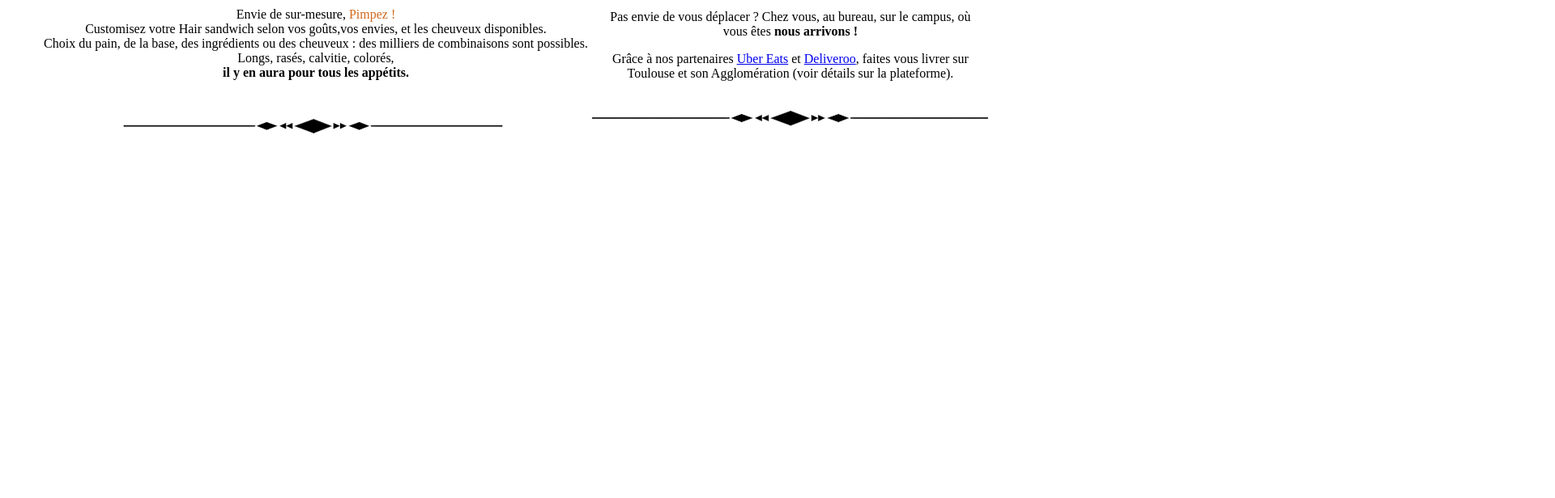
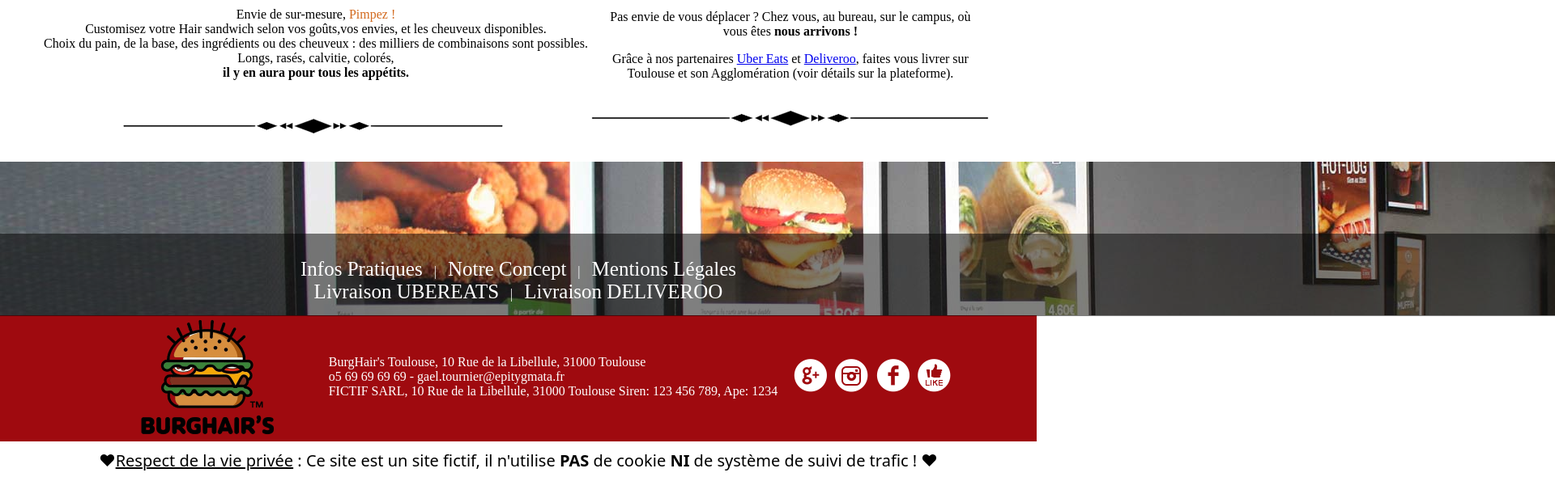
Before and after one commit to FlyingCow31/Burghairs, a plain HTML site: page index.html in a window 1280 px wide. Shown: the part 1012-1628 px from the top of the page at 81% size, 1920 px wide, since content can reach past the window. Before the commit the page ends 1308 px from the top, so only its background shows below. Drawn offline with Linux system fonts and the light colour scheme.

Commit message:
Some style added
+ Finished the footer in copy/paste
+ added it to the main page
+ Added a cookie terms text
Need to do:
- Fix some style bug like put some shadow to the black rectangle and fix the images which take too much space.

```diff
--- a/index.html
+++ b/index.html
@@ -4,6 +4,7 @@
      <meta charset="UTF-8">
      <meta name="viewport" content="width=device-width, initial-scale=1.0">
 <link rel="stylesheet" href="stylesheet/hero.css">
+<link rel="stylesheet" href="stylesheet/footer.css">
 
      <title>BurgHairs</title>
 </head>
@@ -94,6 +95,46 @@
                <img src="img/rsz_linesep.png" class="lineseprsz">
           </div>
      </section>
+     <section class="footer">
+
+          <nav class="shadowfooter">
+               <div class="navfooter">
+                    <img src="img/bandeau--pimpmyburger.jpg" class="dinningfooter">
+                    <div class="carregrisfooter"></div>
+                    <p class="linksfooter">
+                         <a href="infospratiques.html">Infos Pratiques</a>
+                         |
+                         <a href="Notreconcept.html">Notre Concept</a>
+                         |
+                         <a href="mentionslegales.html">Mentions Légales</a>
+                         <br>
+                         <a href="https://www.ubereats.com/fr/store/pimp-my-burger/BGC2jMfgSa-TY3Xdy_XNPw">Livraison UBEREATS</a>
+                         |
+                         <a href="https://deliveroo.fr/fr/menu/toulouse/saint-agne/pimp-my-burger">Livraison DELIVEROO</a>
+
+                    </p>
+               </div>
+          </nav>
+
+          <div class="redfooter">
+               <img src="img/burghairslogo.png" alt="burgHairs" class="logofooter">
+               <p>
+                    BurgHair's Toulouse, 10 Rue de la Libellule, 31000 Toulouse
+                    <br>
+                    o5 69 69 69 69 - gael.tournier@epitygmata.fr
+                    <br>
+                    FICTIF SARL, 10 Rue de la Libellule, 31000 Toulouse Siren: 123 456 789, Ape: 1234
+               </p>
+
+               <a href="https://plus.google.com/103592962360260505978/"><img src="img/gplusb.png" alt="gplus" class="gplus"></a>
+               <a href="https://instagram.com/pimpmyburger#"><img src="img/instab.png" alt="insta" class="insta"></a>
+               <a href="https://www.facebook.com/PimpMyBurger"><img src="img/fbb.png" alt="fb" class="fb"></a>
+               <a href="https://www.facebook.com/share.php?u=https://pimpmyburger.fr/"><img src="img/fblb.png" alt="fblb" class="fblb"></a>
+          </div>
+          <p class="suivitrafic">
+               ♥<u>Respect de la vie privée</u> : Ce site est un site fictif, il n'utilise <span class="bold">PAS</span> de cookie <span class="bold">NI</span> de système de suivi de trafic ! ♥
+          </p>
+     </section>
 
 </body>
 </html>
--- a/stylesheet/footer.css
+++ b/stylesheet/footer.css
@@ -1,15 +1,41 @@
 /*Footer ombre*/
+
+
 .navfooter {
      position: relative;
      text-align: center;
      color: white;
+     margin-bottom: -1px;
+}
+.linksfooter {
+     position: absolute;
+     top: 50%;
+     left: 50%;
+     transform: translate(-50%, 10%);
+     z-index: 2;
+     margin-bottom: -1px;
+}
+.linksfooter a {
+     text-decoration: none;
+     color: white;
+     margin: 10px;
+     font-size: 25px;
+     margin-bottom: -1px;
+}
+
+.carregrisfooter {
+     display: block;
+     width: 2600px;
+     height: 102px;
+     background-color: rgba(0, 0, 0, 0.5);
+     transform: translate(0px, -105px);
+     position: absolute;
+     z-index: 1;
+     margin-bottom: -1px;
 }
 
 
-
-
-
-
+/*Red footer*/
 
 .redfooter {
      display: flex;
@@ -18,7 +44,28 @@
      background-color: #9f0a0f;
      height: 100px;
      padding: 10px;
-     padding-top: 25px;
+     padding-top: 27px;
      padding-bottom: 30px;
      padding-right: 10px;
+     margin-top: -5px;
+     margin-bottom: -10px;
 }
+
+.logofooter {
+     width: 300px;
+     height: auto;
+}
+.redfooter p {
+     color: white;
+     margin-right: 10px;
+}
+
+.redfooter a {
+     margin-left: 10px;
+}
+
+.suivitrafic {
+     text-align: center;
+     font-size: 20px;
+     font-family: system-ui, -apple-system, BlinkMacSystemFont, 'Segoe UI', Roboto, Oxygen, Ubuntu, Cantarell, 'Open Sans', 'Helvetica Neue', sans-serif;
+}
--- a/stylesheet/hero.css
+++ b/stylesheet/hero.css
@@ -1,5 +1,6 @@
 body {
      margin: 0px;
+     overflow-x: hidden;
 }
 
 .linebreak {
@@ -255,3 +256,7 @@ margin-bottom: 10px;
      width: 500px;
      height: auto;
 }
+
+.footer {
+     margin-bottom: -100px;
+}
```
Also changed, not shown: footer.html (+10 -9 lines).
